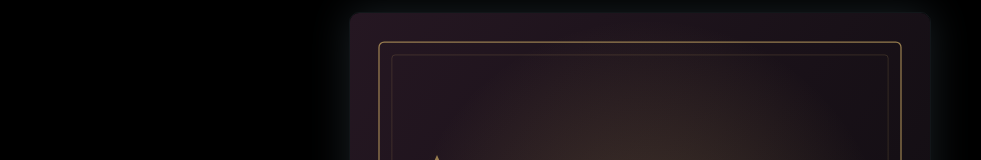
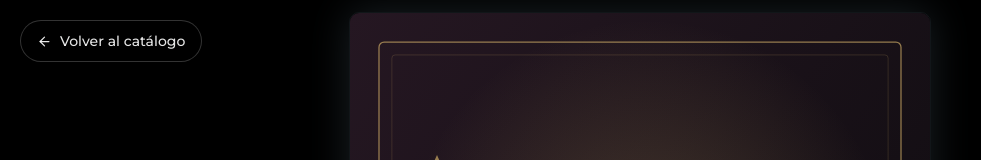
Before and after one commit to Sebasm2kuy/Miluaistudio, a Next.js app: page /Miluaistudio/catalogo/azul-celestial/ in a window 1280 px wide. Shown: the top 160 px of the page, without its empty margins (0-981 px from the left). Built offline with nearby package versions, Linux system fonts and the light colour scheme; a web font is replaced by a local one.

Commit message:
ux: añadir navegación de regreso desde las demostraciones

```diff
--- a/src/app/catalogo/[designId]/page.tsx
+++ b/src/app/catalogo/[designId]/page.tsx
@@ -1,5 +1,6 @@
 import type { Metadata } from 'next';
 import { notFound } from 'next/navigation';
+import { ArrowLeft } from 'lucide-react';
 import InvitationExperience from '@/components/invitation-experience';
 import { INVITATION_DESIGNS } from '@/data/invitation-designs';
 import { createDemoConfig } from '@/data/demo-config';
@@ -58,7 +59,17 @@ export default async function InvitationDemoPage({
 
   return (
     <ConfigProvider config={safeConfig}>
-      <InvitationExperience />
+      <>
+        <InvitationExperience />
+        <a
+          href="/Miluaistudio/catalogo/"
+          className="fixed left-3 top-3 z-[9999] inline-flex items-center gap-2 rounded-full border border-white/20 bg-black/75 px-3 py-2 text-xs font-medium text-white/90 shadow-lg backdrop-blur-md transition hover:border-white/40 hover:bg-black/90 sm:left-5 sm:top-5 sm:px-4 sm:py-2.5 sm:text-sm"
+          aria-label="Volver al catálogo de diseños"
+        >
+          <ArrowLeft size={15} />
+          Volver al catálogo
+        </a>
+      </>
     </ConfigProvider>
   );
 }
```
